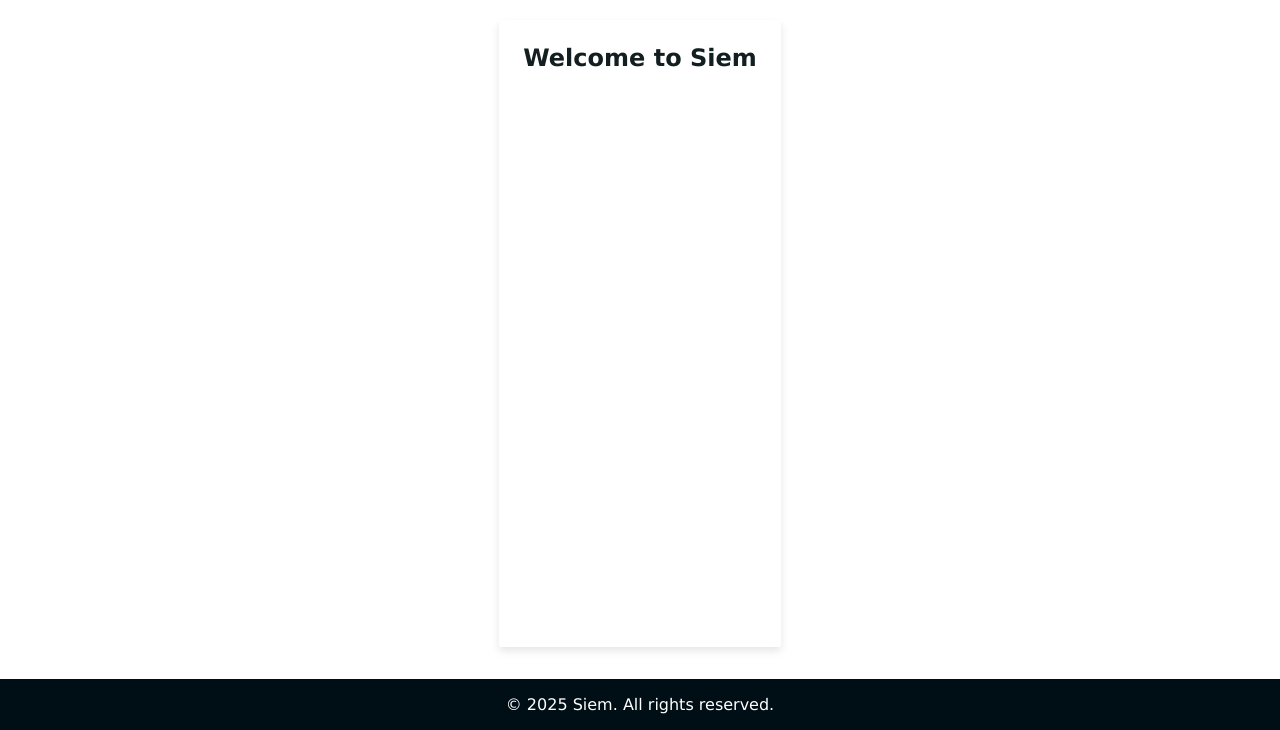
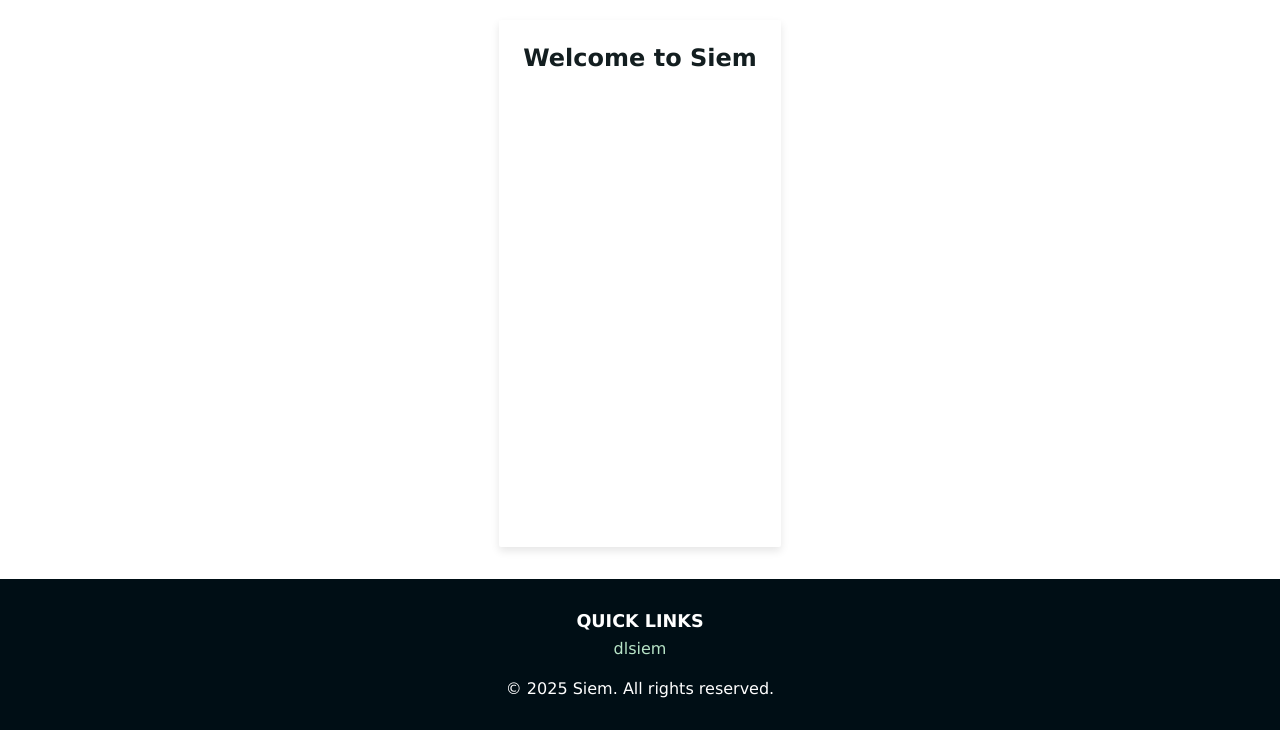
Before and after one commit to DLSiem/Siem, a plain HTML site: page index.html in a window 1280 px wide. Shown: the part 70-800 px from the top of the page. Drawn offline with Linux system fonts and the light colour scheme.

Commit message:
adding quick links

```diff
--- a/index.html
+++ b/index.html
@@ -19,7 +19,17 @@
     </main>
 
     <!-- Footer -->
-    <footer>&copy; 2025 Siem. All rights reserved.</footer>
+    <footer>
+      <div>
+        <h5>Quick Links</h5>
+        <ul>
+          <li>
+            <a target="_blank" href="https://dlsiem.github.io/">dlsiem</a>
+          </li>
+        </ul>
+      </div>
+      &copy; 2025 Siem. All rights reserved.
+    </footer>
 
     <script src="script.js"></script>
   </body>
--- a/styles.css
+++ b/styles.css
@@ -69,12 +69,48 @@ main {
 }
 
 /* Footer */
+/* Footer Styles */
 footer {
   background-color: var(--footer-bg);
   color: white;
   text-align: center;
-  padding: 1rem;
-  margin-top: auto; /* Ensures footer stays at the bottom */
+  padding: 2rem 1rem;
+  display: flex;
+  flex-direction: column;
+  align-items: center;
+  gap: 1rem;
+}
+
+/* Quick Links Section */
+footer div {
+  text-align: center;
+}
+
+footer h5 {
+  font-size: 1.1rem;
+  font-weight: bold;
+  margin-bottom: 0.5rem;
+  text-transform: uppercase;
+}
+
+footer ul {
+  list-style: none;
+  padding: 0;
+}
+
+footer li {
+  margin: 5px 0;
+}
+
+footer a {
+  color: #b7e4c7;
+  text-decoration: none;
+  font-weight: 500;
+  transition: color 0.3s;
+}
+
+footer a:hover {
+  color: #74c69d;
 }
 
 /* Button */
```
